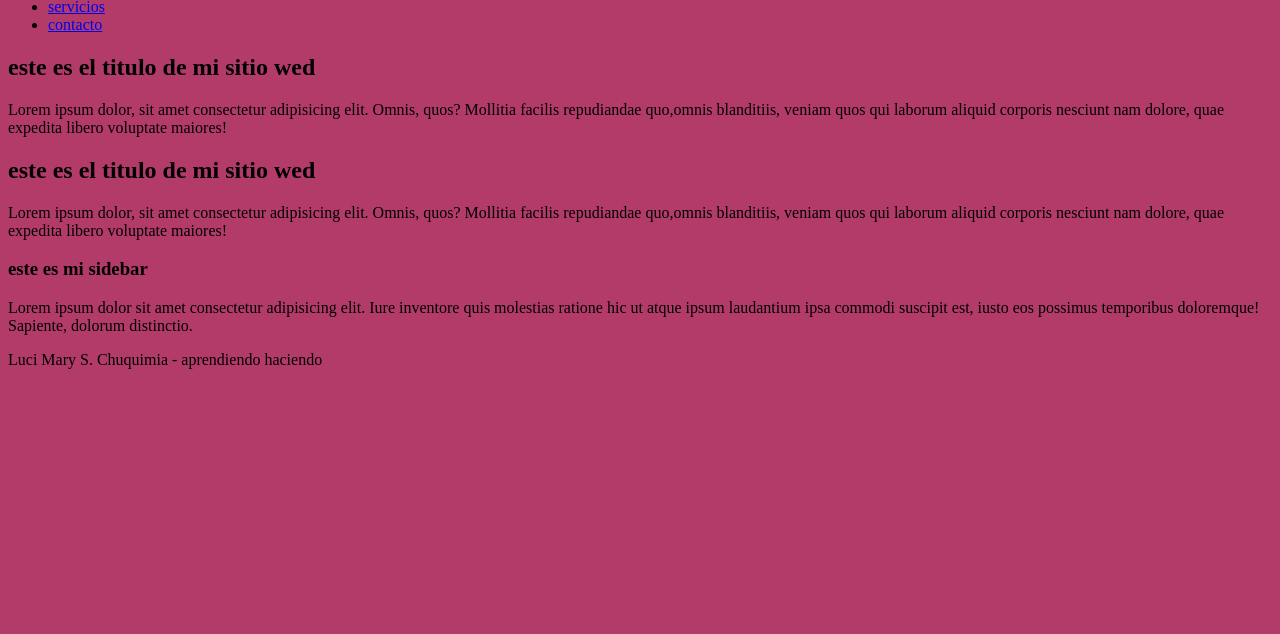
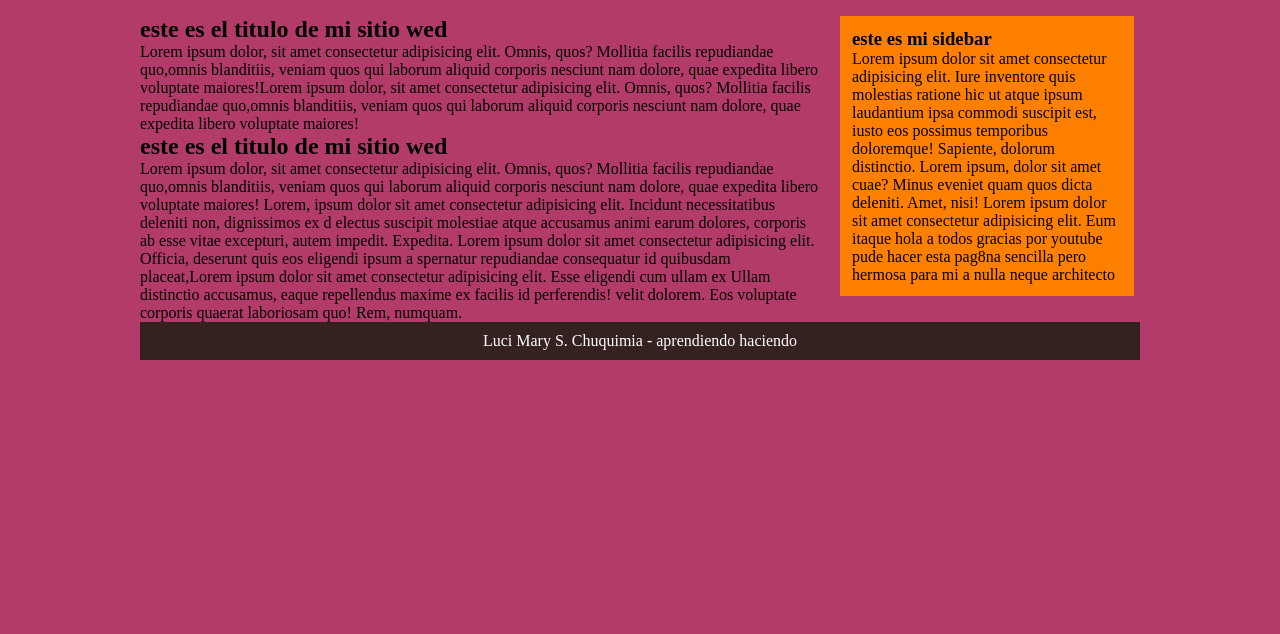
Before and after one commit to codigo422/mi-primera-pagina-wed, a plain HTML site: page index.html in a window 1280 px wide. Shown: the part 166-800 px from the top of the page. Drawn offline with Linux system fonts and the light colour scheme.

Commit message:
haciendo bloques en css y modificando html

```diff
--- a/css/estilos.css
+++ b/css/estilos.css
@@ -2,3 +2,68 @@
 body {
     background-color: rgb(179, 59, 105);
 }
+
+* {
+    margin: 0;
+    padding: 0;
+}
+
+header, .main, footer {
+    background: rgb(71, 9, 9);
+    width: 90%;
+    max-width: 1000px;
+    margin: 20px auto;
+}
+
+header nav {
+    background: brown;
+    overflow: hidden;
+}
+
+header nav ul {
+    list-style: none;
+}
+
+header nav ul li {
+    float: left;
+}
+
+header nav ul li a {
+    padding: 10px 20px;
+    display: block;
+    color: aliceblue;
+    text-decoration: none;
+}
+
+header nav ul li a:hover {
+    background: #75ACEC;
+}
+
+.main .articles {
+    width: 68.5%;
+    margin-right:1.5%;
+    float: left;
+
+}
+
+.main .articles .article {
+    padding: 20px;
+    background: #ff8000;
+    margin-bottom:20px ;
+}
+
+aside {
+    width: 23%;
+    background: #ff8000;
+    float: left;
+    padding: 12px;
+    box-sizing: border-box;
+}
+
+footer {
+    background: #362121;
+    color: #fff;
+    clear:both;
+    padding: 10px 0px;
+    text-align: center;
+}
--- a/index.html
+++ b/index.html
@@ -29,21 +29,30 @@
                 <p>Lorem ipsum dolor, sit amet consectetur adipisicing elit. Omnis,
                     quos? Mollitia facilis repudiandae quo,omnis blanditiis,
                      veniam quos qui laborum aliquid corporis nesciunt nam
-                      dolore, quae expedita libero voluptate maiores!</p>
+                      dolore, quae expedita libero voluptate maiores!Lorem ipsum dolor, sit amet consectetur adipisicing elit. Omnis,
+                      quos? Mollitia facilis repudiandae quo,omnis blanditiis,
+                       veniam quos qui laborum aliquid corporis nesciunt nam
+                        dolore, quae expedita libero voluptate maiores!</p>
             </article>
             <article>
                 <h2>este es el titulo de mi sitio wed</h2>
                 <p>Lorem ipsum dolor, sit amet consectetur adipisicing elit. Omnis,
                     quos? Mollitia facilis repudiandae quo,omnis blanditiis,
                      veniam quos qui laborum aliquid corporis nesciunt nam
-                      dolore, quae expedita libero voluptate maiores!</p>
+                      dolore, quae expedita libero voluptate maiores! Lorem, ipsum dolor sit amet consectetur adipisicing elit. Incidunt necessitatibus deleniti non, dignissimos ex d
+                      electus suscipit molestiae atque accusamus animi earum dolores, corporis ab esse vitae excepturi, autem impedit. Expedita. Lorem ipsum dolor sit amet consectetur adipisicing elit. Officia, deserunt quis eos eligendi ipsum a
+                      spernatur repudiandae consequatur id quibusdam placeat,Lorem ipsum dolor sit amet consectetur adipisicing elit. Esse eligendi cum ullam ex
+            Ullam distinctio accusamus, eaque repellendus maxime ex facilis id perferendis! velit dolorem. Eos voluptate corporis quaerat laboriosam quo! Rem, numquam.</p>
             </article>
         </section>
      </section>
      <aside>
         <h3>este es mi sidebar</h3>
         <p>Lorem ipsum dolor sit amet consectetur adipisicing elit. Iure inventore quis molestias ratione hic ut atque
-            ipsum laudantium ipsa commodi suscipit est, iusto eos possimus temporibus doloremque! Sapiente, dolorum distinctio.</p>
+            ipsum laudantium ipsa commodi suscipit est, iusto eos possimus temporibus doloremque! Sapiente, dolorum distinctio. Lorem ipsum, dolor sit amet cuae? Minus eveniet quam quos
+            dicta deleniti. Amet, nisi! Lorem ipsum dolor sit amet consectetur adipisicing elit. Eum itaque
+            hola a todos gracias por youtube pude hacer esta pag8na sencilla pero hermosa para mi a nulla neque architecto
+        </p>
      </aside>
 
 <footer>
```
